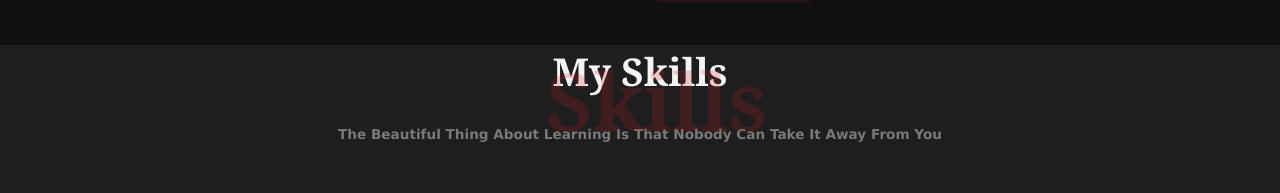
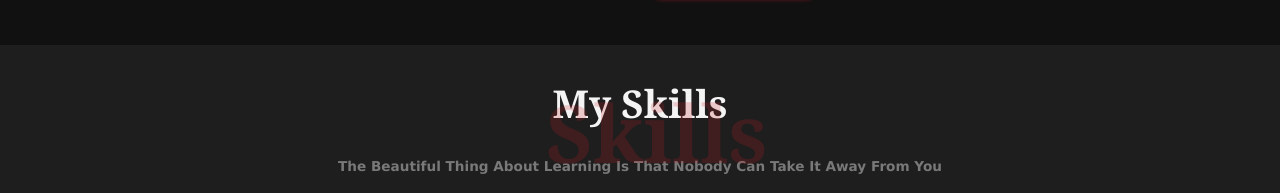
Before and after one commit to DE-DANIELS/De_Daniel-Portfolio, a plain HTML site: page index.html in a window 1280 px wide. Shown: the part 1200-1393 px from the top of the page. Drawn offline with nearby package versions, Linux system fonts and the light colour scheme.

Commit message:
added padding to the skill section

```diff
--- a/style.css
+++ b/style.css
@@ -403,6 +403,7 @@ main p {
   align-items: center;
   justify-content: center;
   /* height: 30rem; */
+  padding: 2rem 0.5rem;
 }
 .skill-header,
 .proj-header {
```
